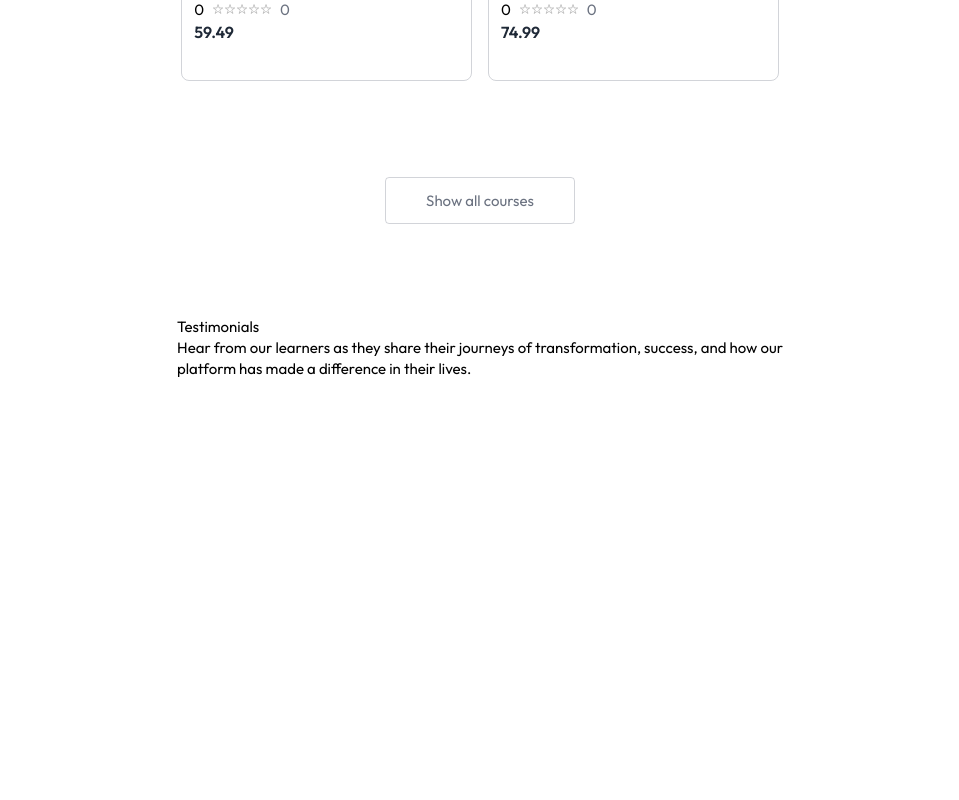
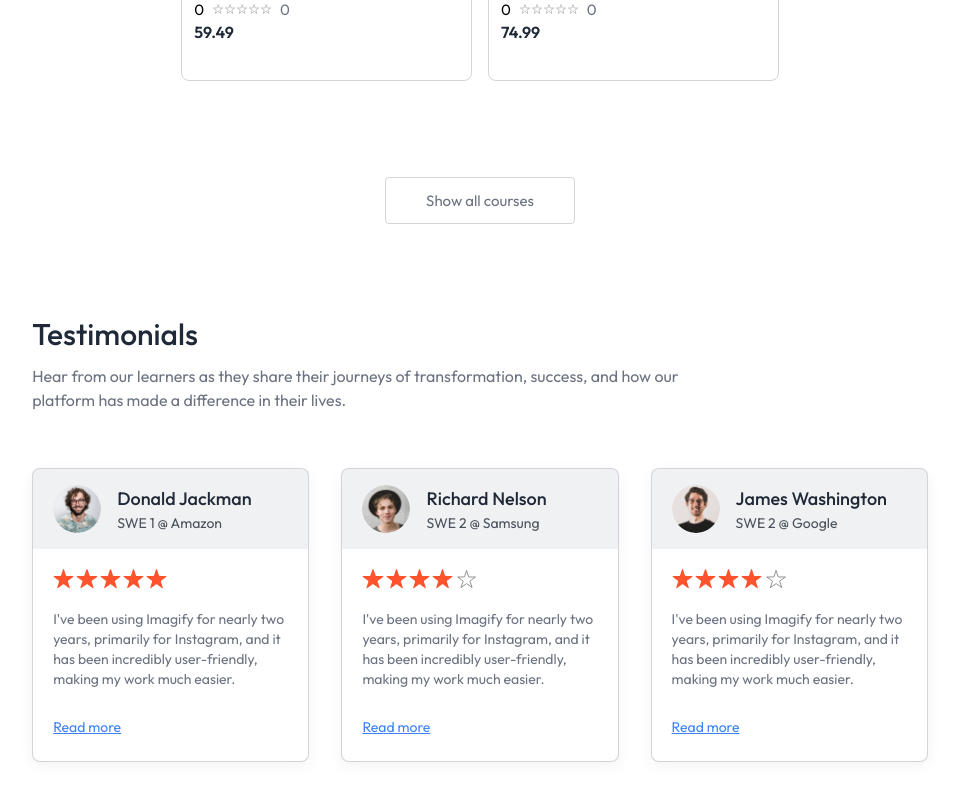
Before and after one commit to Yelle-stack/lms-client, a React (Vite) app: page / in a window 1280 px wide. Shown: the part 1531-2331 px from the top of the page, without its empty margins (160-1119 px from the left). Before the commit the page ends 1910 px from the top, so only its background shows below. Built offline with nearby package versions, Linux system fonts and the light colour scheme; no server answers.

Commit message:
srcTestimonial

```diff
--- a/src/components/student/TestimonialSection.jsx
+++ b/src/components/student/TestimonialSection.jsx
@@ -1,10 +1,35 @@
 import React from 'react'
+import { assets, dummyTestimonial } from '../../assets/assets'
 
 const TestimonialSection = () => {
   return (
-    <div>
-      <h2>Testimonials</h2>
-      <p>Hear from our learners as they share their journeys of transformation, success, and how our <br /> platform has made a difference in their lives.</p>
+    <div className='pb-14 px-8 md:px-0'>
+      <h2 className='text-3xl font-medium text-gray-800'>Testimonials</h2>
+      <p className='md:text-base text-gray-500 mt-3'>Hear from our learners as they share their journeys of transformation, success, and how our <br /> platform has made a difference in their lives.</p>
+      <div className='grid grid-cols-auto gap-8 mt-14'>
+        {dummyTestimonial.map((testimonial, index)=>(
+          <div key={index} className='text-sm text-left border border-gray-500/30 pb-6 rounded-lg bg-white shadow-[0px_4px_15px_0px] shadow-black/5 overflow-hidden'>
+
+             <div className='flex items-center gap-4 px-5 py-4 bg-gray-500/10'>
+              <img className='h-12 w-12 rounded-full' src={testimonial.image} alt={testimonial.name} />
+              <div>
+                <h1 className='text-lg font-medium text-gray-800'>{testimonial.name}</h1>
+                <p className='text-gray-800/80'>{testimonial.role}</p>
+              </div>
+
+             </div>
+             <div className='p-5 pb-7'>
+                <div className='flex gap-0.5'>
+                  {[...Array(5)].map((_, i)=> (
+                    <img className='h-5' key={i} src={i < Math.floor(testimonial.rating) ? assets.star : assets.star_blank} alt='star'/>
+                  ))}
+                </div>
+                <p className='text-gray-500 mt-5'>{testimonial.feedback}</p>
+               </div>
+               <a href="#" className='text-blue-500 underline px-5'>Read more</a>
+          </div>
+        ))}
+      </div>
     </div>
   )
 }
```
